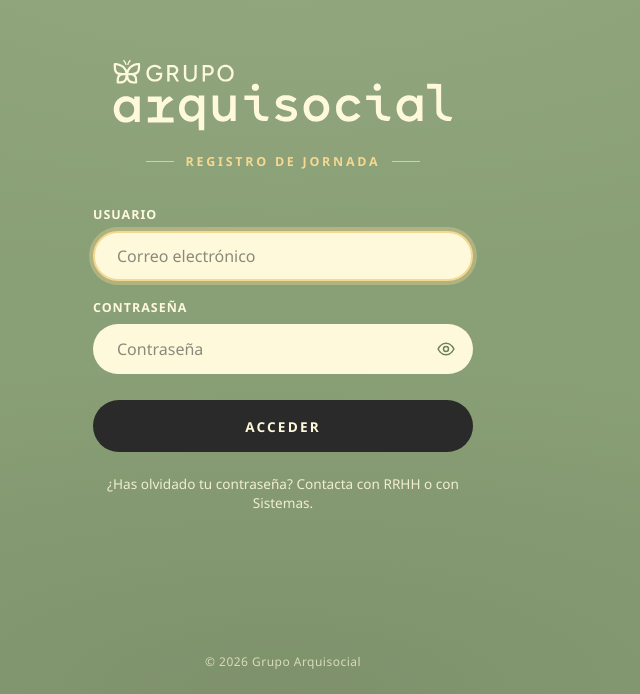
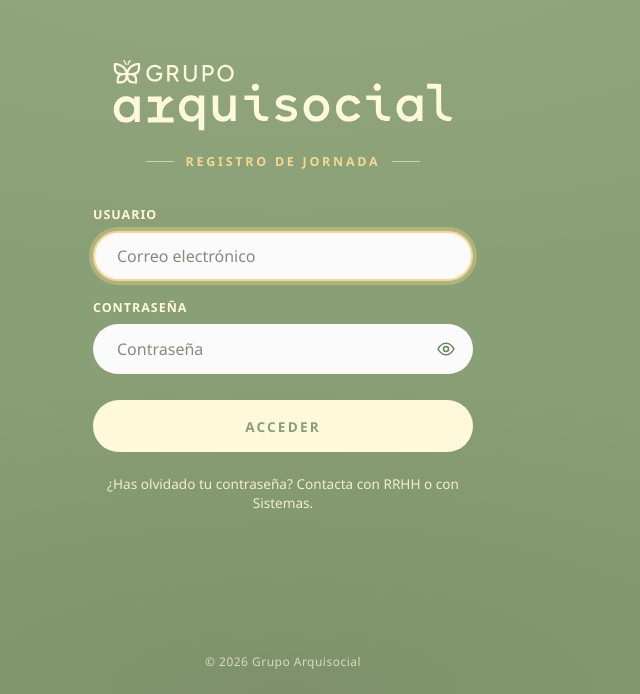
Before and after one commit to sistemasarquisocial/Fichajes-Grupo-Arquisocial, a React (Vite) app in the folder web/: page / in a window 1280 px wide. Shown: the part 106-800 px from the top of the page, without its empty margins (357-997 px from the left). Built offline with nearby package versions, Linux system fonts and the light colour scheme; no server answers; a web font is replaced by a local one.

Commit message:
Portal: acceso con campos en blanco y boton crema/verde

```diff
--- a/web/src/estilos.css
+++ b/web/src/estilos.css
@@ -170,7 +170,7 @@ input:focus, select:focus { outline: 2px solid var(--verde); outline-offset: 1px
 .acceso-campo { display: flex; flex-direction: column; gap: 8px; color: var(--crema); font-size: 0.78rem; font-weight: 800; letter-spacing: 0.08em; text-transform: uppercase; }
 .acceso-campo input {
   width: 100%; height: 50px; padding: 0 22px; border: 2px solid transparent; border-radius: 999px;
-  background: var(--crema); color: var(--negro); font: inherit; font-size: 1rem; font-weight: 500; letter-spacing: normal; text-transform: none;
+  background: #fbfbfb; color: var(--negro); font: inherit; font-size: 1rem; font-weight: 500; letter-spacing: normal; text-transform: none;
   transition: border-color 0.15s, box-shadow 0.15s;
 }
 .acceso-campo input::placeholder { color: #8a8a7c; font-weight: 400; }
@@ -190,10 +190,10 @@ input:focus, select:focus { outline: 2px solid var(--verde); outline-offset: 1px
 }
 .acceso-boton {
   margin-top: 8px; height: 52px; border: none; border-radius: 999px; cursor: pointer;
-  background: var(--negro); color: var(--crema); font: inherit; font-size: 0.85rem; font-weight: 800; letter-spacing: 0.16em; text-transform: uppercase;
+  background: var(--crema); color: #899f75; font: inherit; font-size: 0.85rem; font-weight: 800; letter-spacing: 0.16em; text-transform: uppercase;
   transition: background 0.15s, color 0.15s, transform 0.05s;
 }
-.acceso-boton:not(:disabled):hover { background: var(--amarillo); color: var(--negro); }
+.acceso-boton:not(:disabled):hover { background: var(--amarillo); color: #6c8159; }
 .acceso-boton:not(:disabled):active { transform: translateY(1px); }
 .acceso-boton:focus-visible { outline: 3px solid var(--amarillo); outline-offset: 3px; }
 .acceso-boton:disabled { opacity: 0.7; cursor: progress; }
```
